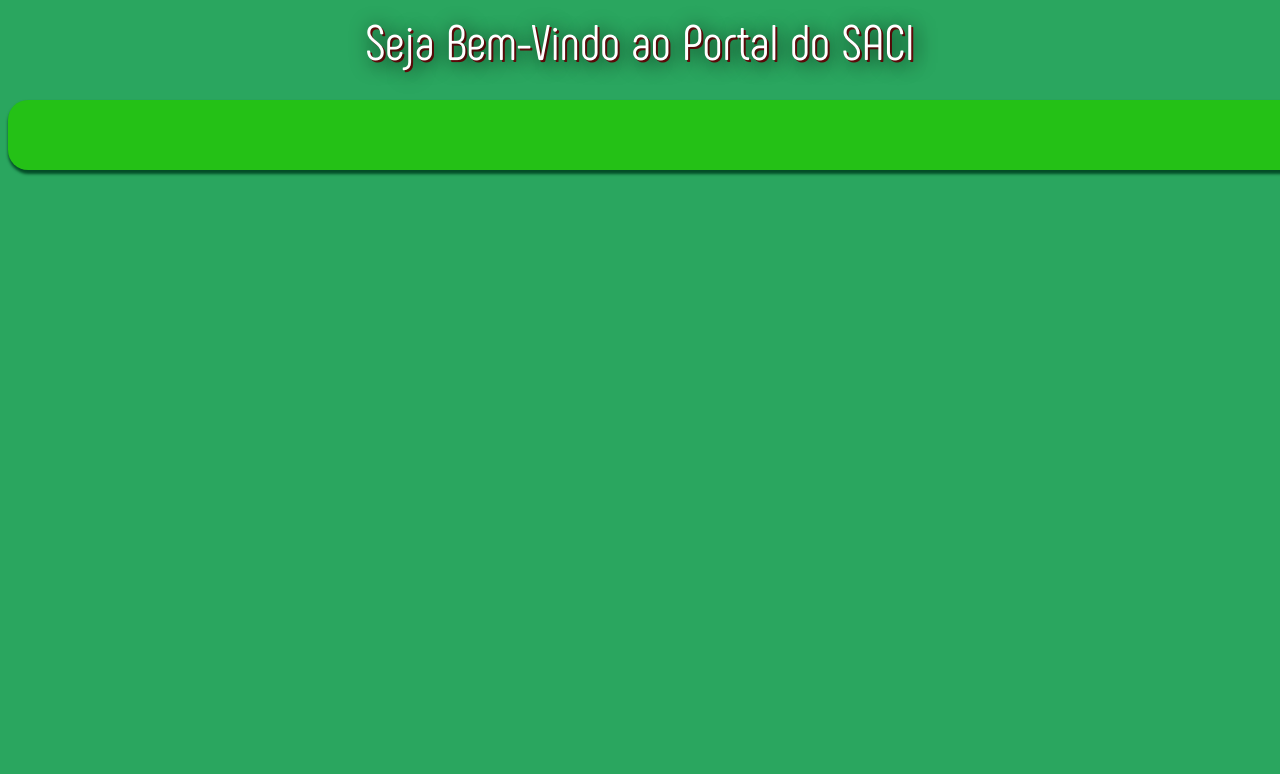
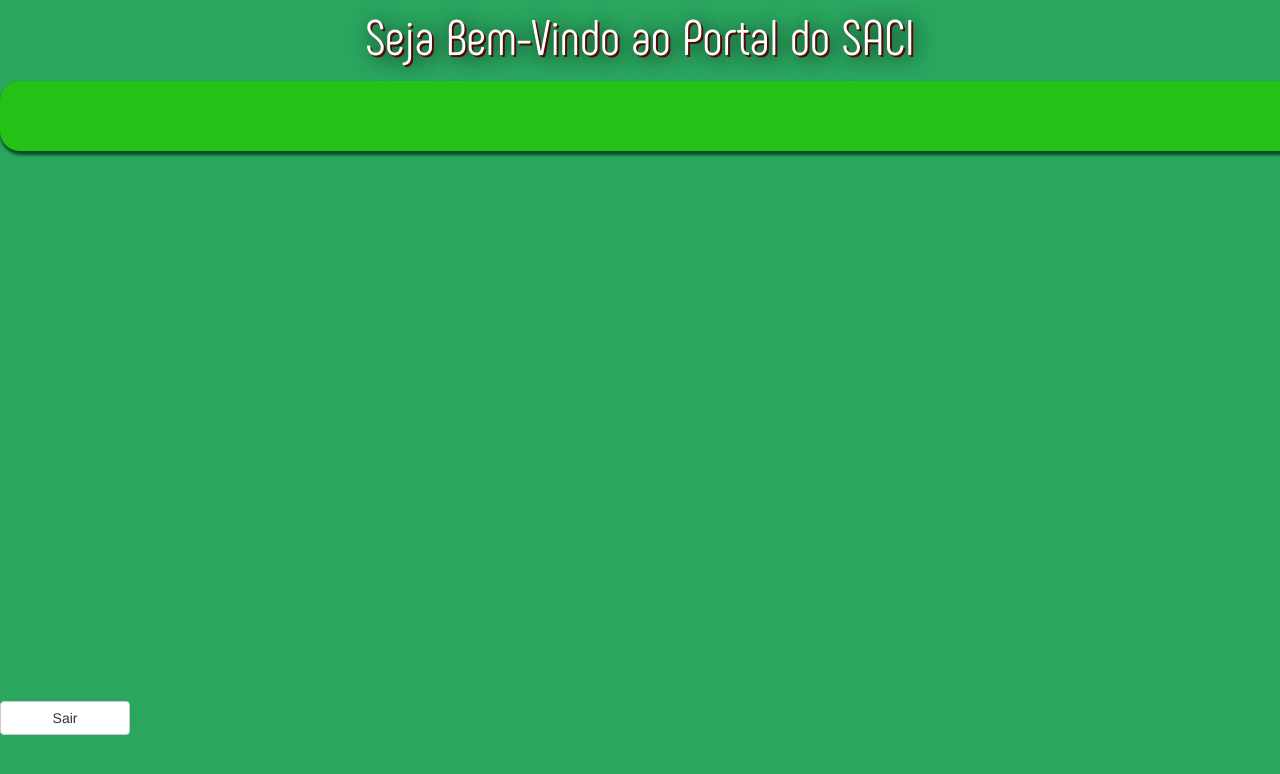
Before and after one commit to ecsanchesjr/Oficina1, a PHP site: page /view/Home.php in a window 1280 px wide. Shown: the top 774 px of the page. Run offline with PHP 8.4, Linux system fonts and the light colour scheme; the visitor is signed in with stand-in values (Sample User, id 1); data that the repository does not hold is empty.

Commit message:
Problema com caracteres consertado
Não aparece mais "Símbolo desconhecido" onde deveria estar um 'ç' ou um
acento em geral.

```diff
--- a/Web/controller/loginController.php
+++ b/Web/controller/loginController.php
@@ -1,15 +1,15 @@
 <?php
 	include("../model/UserDAO.php");
 
-	//session_start();
+	session_start();
 	$con = new UserDAO();
 	$obj = $con->tryConn($_POST['nick'], $_POST['passwd']);
 	/*
 	* Se objeto for falso, então ocorreu algum erro na verificação de usuário.
 	*/
 	if($obj){
-		//$_SESSION["usuario"] = $_POST['nick'];
-	//	$_SESSION["senha"] = $_POST['passwd'];
+		$_SESSION["usuario"] = $_POST['nick'];
+		$_SESSION["senha"] = $_POST['passwd'];
 		echo "ok";
 		exit();
 	}else{
--- a/Web/index.php
+++ b/Web/index.php
@@ -20,7 +20,7 @@
 				},
 				function(data, status){
 					document.getElementById("MensagemModal").innerHTML = data;
-					$("#Modal").modal(); //Modal de debug
+					//$("#Modal").modal(); //Modal de debug
 					if(data == "error"){  // USUÁRIO OU SENHA ERRADOS
 						document.getElementById("labelPass").innerHTML = "Usuário e/ou Senha inválidos.";
 					}else if(data == "ok"){
--- a/Web/model/UserDAO.php
+++ b/Web/model/UserDAO.php
@@ -6,6 +6,10 @@
 
 	function connectionDB($serverHost, $userHost, $passwdHost, $db){
 		$this->conn = new mysqli($serverHost, $userHost, $passwdHost, $db);
+		$this->conn->query("SET NAMES 'utf8'");
+		$this->conn->query('SET character_set_connection=utf8');
+		$this->conn->query('SET character_set_client=utf8');
+		$this->conn->query('SET character_set_results=utf8');
 		return($this->conn);
 	}
 
--- a/Web/view/Home.php
+++ b/Web/view/Home.php
@@ -2,8 +2,10 @@
 <html lang="en">
 	<head>
 		<meta charset="utf-8" />
+		<meta http-equiv="content-type" content="text/html;charset=utf-8" />
 		<title>SACI - Área de usuários</title>
 		<meta name="viewport" content="width=device-width, initial-scale=1.0">
+		<link rel="stylesheet" href="https://maxcdn.bootstrapcdn.com/bootstrap/3.3.7/css/bootstrap.min.css">
 		<link rel="stylesheet" type="text/css" href="css/common.css" />
 		<link rel="stylesheet" type="text/css" href="css/home.css" />
 		</head>
@@ -23,5 +25,9 @@
 				echo '<p class="textInfos textCenter">'.$obj->searchReUser($nick).'</p>';
 			?>
 		</div>
+
+		<div class="sairAlign">
+			<a class="btn btn-default myBtn" href="../index.php" role="button">Sair</a>
+		</div>
 	</body>
 </html>
--- a/Web/view/css/common.css
+++ b/Web/view/css/common.css
@@ -21,7 +21,7 @@
 .title{
 	font-family: 'Phenomena';
 	color: rgb(255, 255, 255);
-	text-shadow: 3px 3px 20px black, 2px 2px rgb(110, 13, 13);
+	text-shadow: 3px 3px 20px black, 2px 2px #6e0d0d;
 }
 .high-title{
 	font-size: 30px;
--- a/Web/view/css/home.css
+++ b/Web/view/css/home.css
@@ -13,7 +13,7 @@
 
 	position: relative;
 	/*left: 50px;*/
-	top: -60px;
+	top: 30%;
 }
 
 .boxInfos{
@@ -32,5 +32,14 @@
 .titleAlign{
 	position: relative;
 	left: auto;
-	top: -40px;
+	top: 20%;
 }
+
+.myBtn{
+	width: 130px;
+}
+
+.sairAlign{
+	position: relative;
+	top: 550px;
+}
```
